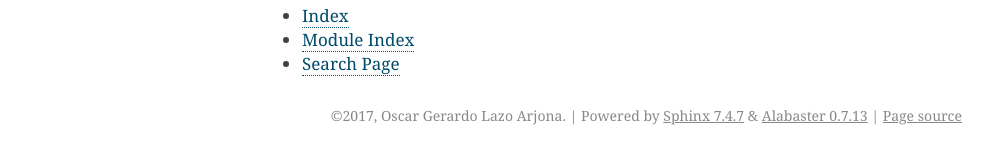
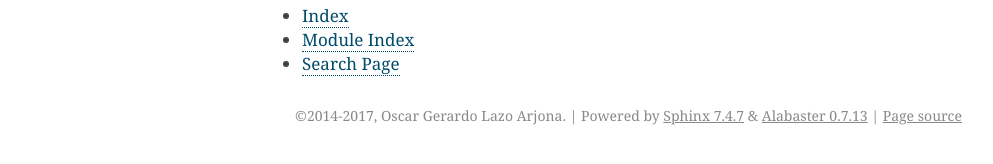
Before and after one commit to oscarlazoarjona/fast, a Sphinx documentation site: the page built from doc/source/index.rst, in a window 1280 px wide. Shown: the part 343-507 px from the top of the page, without its empty margins (148-1141 px from the left). Built offline with Sphinx 7.4.7, drawn with Linux system fonts in a browser that asks for light colours.

Commit message:
Small changes.

```diff
--- a/README.rst
+++ b/README.rst
@@ -66,4 +66,10 @@
 
     $ jupyter notebook
 
+Documentation
+-------------
+The current documentation can be found in
+
+https://oscarlazoarjona.github.io/fast
+
 Enjoy!
--- a/doc/source/conf.py
+++ b/doc/source/conf.py
@@ -50,7 +50,7 @@
 
 # General information about the project.
 project = u'FAST'
-copyright = u'2017, Oscar Gerardo Lazo Arjona'
+copyright = u'2014-2017, Oscar Gerardo Lazo Arjona'
 author = u'Oscar Gerardo Lazo Arjona'
 
 # The version info for the project you're documenting, acts as replacement for
```
